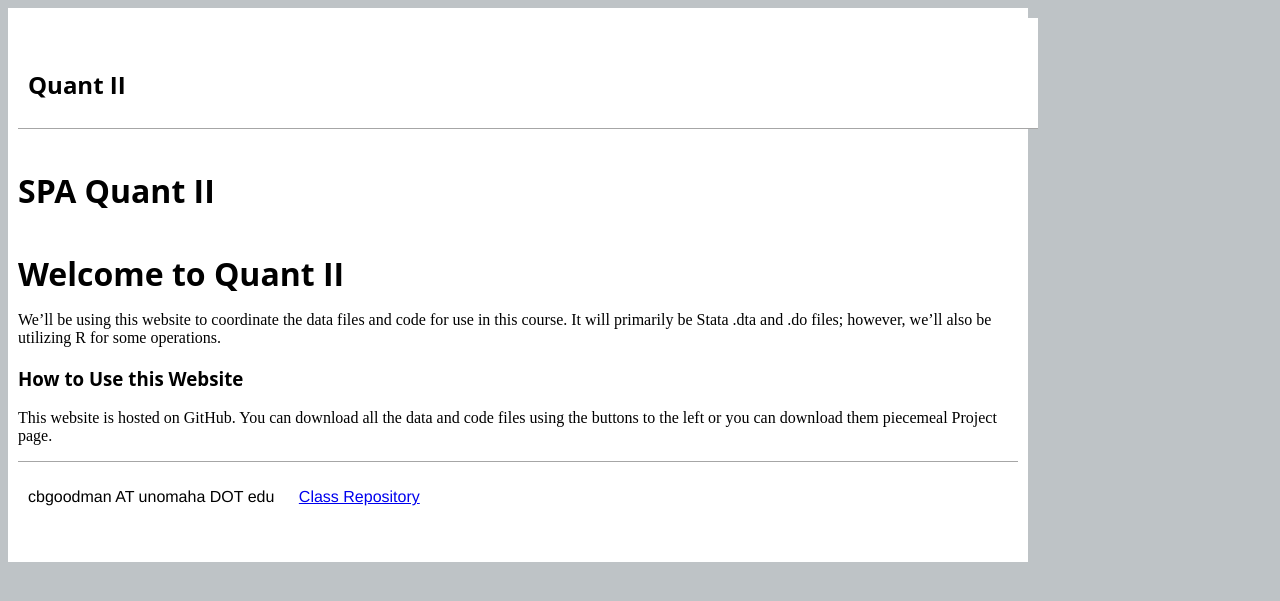
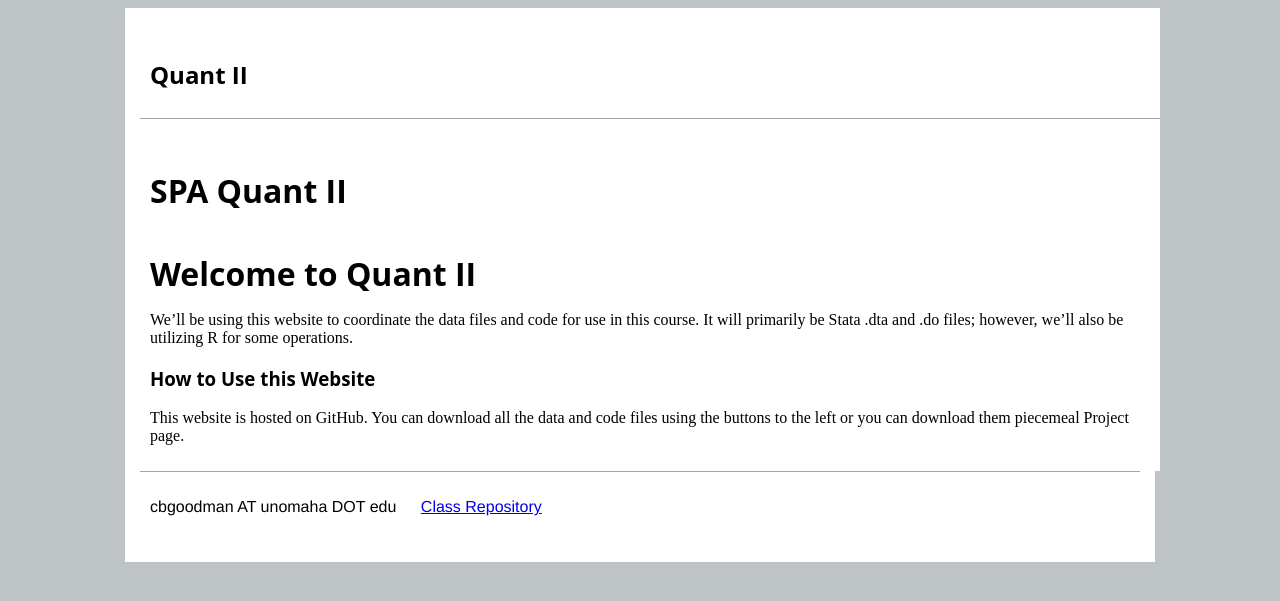
Before and after one commit to cbgoodman/uno-spa-quant-ii, a Jekyll site: the page built from index.md, in a window 1280 px wide. Shown: the top 601 px of the page. Built offline with Jekyll 4.4.1, drawn with Linux system fonts in a browser that asks for light colours.

Commit message:
Update main.css

```diff
--- a/css/main.css
+++ b/css/main.css
@@ -6,8 +6,7 @@ body.workshop, body.lesson {
 div.container.card {
 	background-color: white;
 	max-width: 1000px;
-	margin: 0px;
-	padding: 10px;
+	margin:auto;
 }
 
 div.banner {
@@ -24,9 +23,7 @@ div.content {
 	background-color: white;
 	width: 100%;
 	max-width: 1000px;
-    	padding-right: 10%;
-    	padding-left: 10%;
-	padding: 0;
+	padding: 10px;
 	clear:both;
 }
 
```
